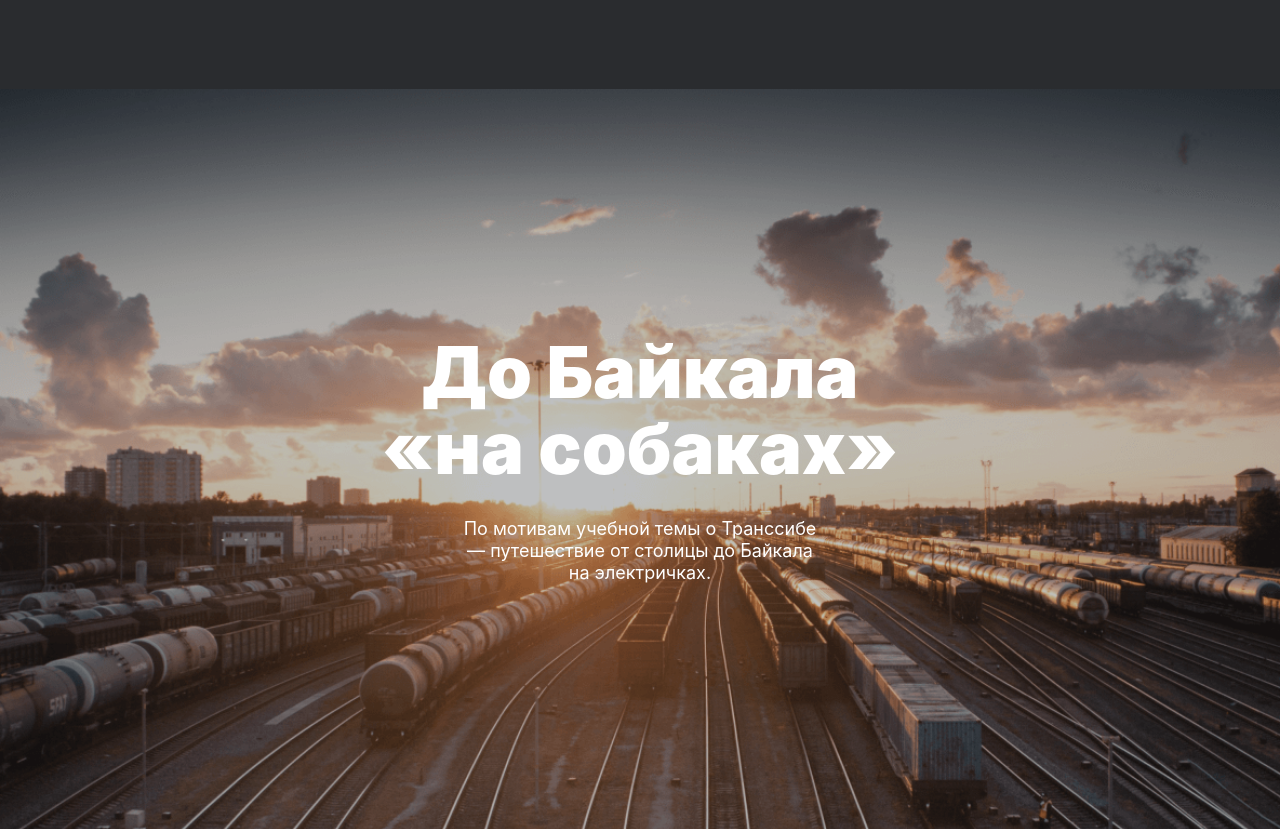
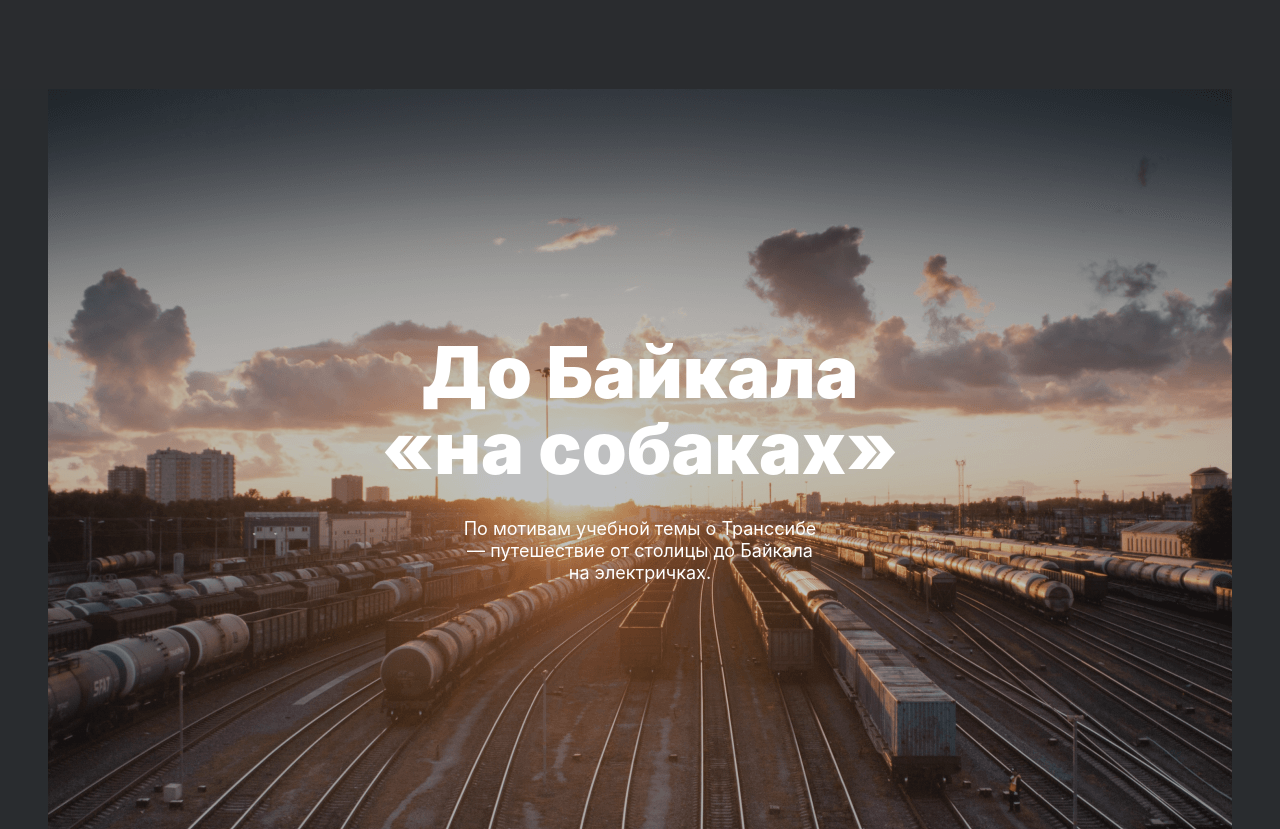
Before and after one commit to PrimeArina/russian-travel, a plain HTML site: page index.html in a window 1280 px wide. Shown: the part 5912-6741 px from the top of the page. Drawn offline with Linux system fonts and the light colour scheme.

Commit message:
Thirst project after autotests3

```diff
--- a/pages/index.css
+++ b/pages/index.css
@@ -9,7 +9,8 @@
 @import url(../blocks/header/header__lang-links_en.css);
 
 @import url(../blocks/content/content.css);
-@import url(../blocks/content/__section/content__section.css);
+
+@import url(../blocks/section/section.css);
 
 @import url(../blocks/lead/lead.css);
 @import url(../blocks/lead/__title/lead__title.css);
```
